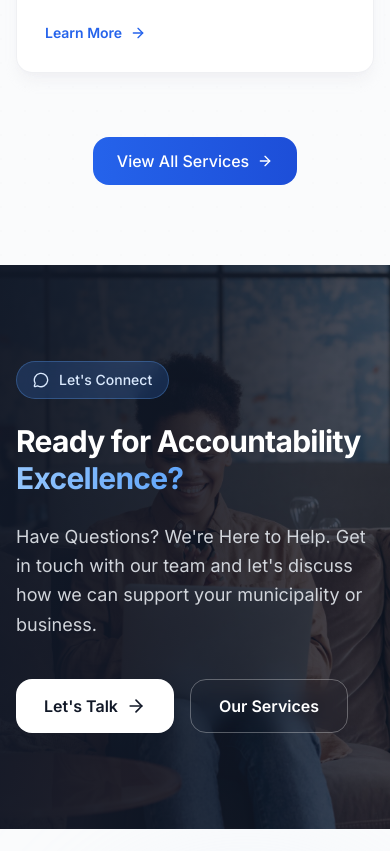
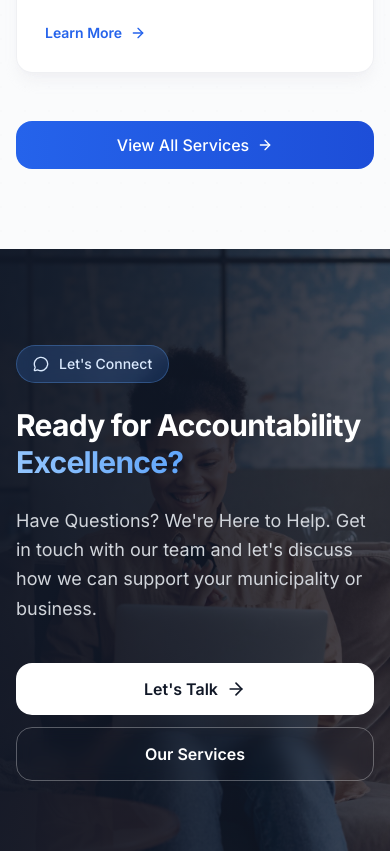
Before and after one commit to Mphomo0/tanosagroup, a Next.js app: page / in a window 390 px wide. Shown: the part 3620-4471 px from the top of the page. Built offline with nearby package versions, Linux system fonts and the light colour scheme.

Commit message:
fix: address consistency and full-width buttons on mobile

```diff
--- a/app/contact/page.tsx
+++ b/app/contact/page.tsx
@@ -19,12 +19,16 @@ export default function Contact() {
     <>
       <PageHero
         badge="Get in Touch"
-        title={<><span className="text-gradient">Contact</span> Us</>}
+        title={
+          <>
+            <span className="text-gradient">Contact</span> Us
+          </>
+        }
         subtitle="Have a question or want to discuss how we can help? We'd love to hear from you."
       />
 
       <div className="container-page pb-16 lg:pb-20">
-        <div className="grid lg:grid-cols-[1fr_2fr] gap-10 items-start">
+        <div className="grid lg:grid-cols-[1fr_2fr] gap-10 items-start py-8 lg:py-36">
           <Address />
           <ContactForm />
         </div>
--- a/components/global/CTA.tsx
+++ b/components/global/CTA.tsx
@@ -29,17 +29,17 @@ export default function CTA() {
             Have Questions? We&apos;re Here to Help. Get in touch with our team
             and let&apos;s discuss how we can support your municipality or business.
           </p>
-          <div className="flex flex-wrap gap-4">
+          <div className="flex flex-col sm:flex-row gap-3 sm:gap-4">
             <Link
               href="/contact"
-              className="inline-flex items-center gap-2 px-7 py-3.5 rounded-2xl text-base font-semibold text-surface-900 bg-white hover:bg-surface-50 hover:shadow-xl hover:shadow-white/10 transition-all duration-300 hover:-translate-y-1"
+              className="inline-flex items-center justify-center gap-2 px-7 py-3.5 rounded-2xl text-base font-semibold text-surface-900 bg-white hover:bg-surface-50 hover:shadow-xl hover:shadow-white/10 transition-all duration-300 hover:-translate-y-1 w-full sm:w-auto"
             >
               <span>Let&apos;s Talk</span>
               <ArrowRight className="w-5 h-5" />
             </Link>
             <Link
               href="/services"
-              className="inline-flex items-center gap-2 px-7 py-3.5 rounded-2xl text-base font-semibold text-white border border-white/30 hover:bg-white/10 backdrop-blur-sm transition-all duration-300"
+              className="inline-flex items-center justify-center gap-2 px-7 py-3.5 rounded-2xl text-base font-semibold text-white border border-white/30 hover:bg-white/10 backdrop-blur-sm transition-all duration-300 w-full sm:w-auto"
             >
               <span>Our Services</span>
             </Link>
--- a/components/global/ServicesSection.tsx
+++ b/components/global/ServicesSection.tsx
@@ -109,13 +109,13 @@ export default function ServicesSection() {
           initial={{ opacity: 0 }}
           whileInView={{ opacity: 1 }}
           viewport={{ once: true }}
-          className="text-center mt-16"
+          className="text-center mt-12 sm:mt-16"
         >
           <Link
             href="/services"
-            className="btn-premium rounded-2xl"
+            className="btn-premium rounded-2xl w-full sm:w-auto justify-center"
           >
-            <span className="flex items-center gap-2">
+            <span className="flex items-center justify-center gap-2">
               View All Services
               <ArrowRight className="w-4 h-4" />
             </span>
--- a/components/global/Testimonials.tsx
+++ b/components/global/Testimonials.tsx
@@ -99,7 +99,7 @@ export default function Testimonials() {
             <p className="text-surface-600 mb-6">Experience the difference with Tanosa Group</p>
             <a
               href="/contact"
-              className="inline-flex items-center gap-2 px-5 py-2.5 rounded-xl text-sm font-semibold text-white bg-brand-600 hover:bg-brand-700 transition-colors"
+              className="inline-flex items-center justify-center gap-2 px-5 py-2.5 rounded-xl text-sm font-semibold text-white bg-brand-600 hover:bg-brand-700 transition-colors w-full sm:w-auto"
             >
               Get in Touch
             </a>
--- a/components/sections/contactSection/Address.tsx
+++ b/components/sections/contactSection/Address.tsx
@@ -39,7 +39,7 @@ export default function Address() {
         <div className="space-y-3 text-sm">
           <p className="flex items-start gap-3 text-surface-600">
             <MapPin className="w-4 h-4 mt-0.5 shrink-0 text-brand-500" />
-            <span className="break-words">789 Business Park, Bloemfontein, South Africa</span>
+            <span className="break-words">37 Zastron Street, Bloemfontein Central, Bloemfontein, 9301</span>
           </p>
           <p className="flex items-center gap-3 text-surface-600">
             <Phone className="w-4 h-4 shrink-0 text-brand-500" />
--- a/components/sections/contactSection/ContactForm.tsx
+++ b/components/sections/contactSection/ContactForm.tsx
@@ -143,7 +143,7 @@ export default function ContactForm() {
           <button
             type="submit"
             disabled={isSubmitting}
-            className="inline-flex items-center gap-2 px-6 py-3 rounded-xl text-sm font-medium text-white gradient-brand hover:shadow-lg hover:shadow-brand-600/25 transition-all duration-200 disabled:opacity-50 disabled:cursor-not-allowed"
+            className="inline-flex items-center justify-center gap-2 px-6 py-3 rounded-xl text-sm font-medium text-white gradient-brand hover:shadow-lg hover:shadow-brand-600/25 transition-all duration-200 disabled:opacity-50 disabled:cursor-not-allowed w-full sm:w-auto"
           >
             <Send className="w-4 h-4" />
             {isSubmitting ? 'Sending...' : 'Send Message'}
```
